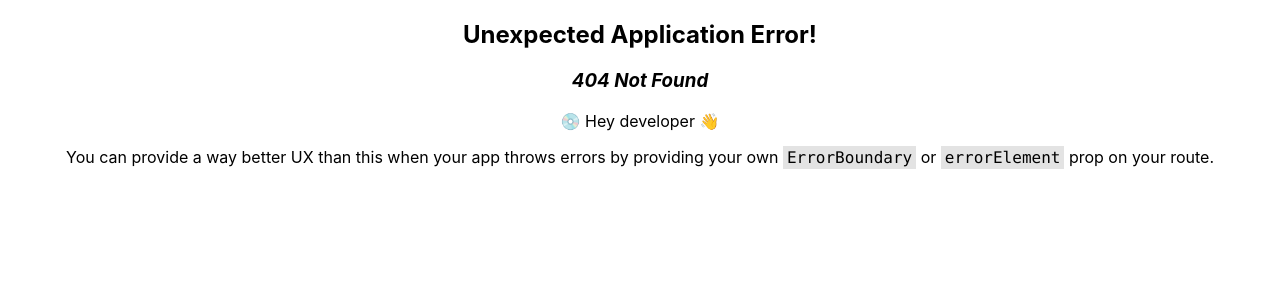
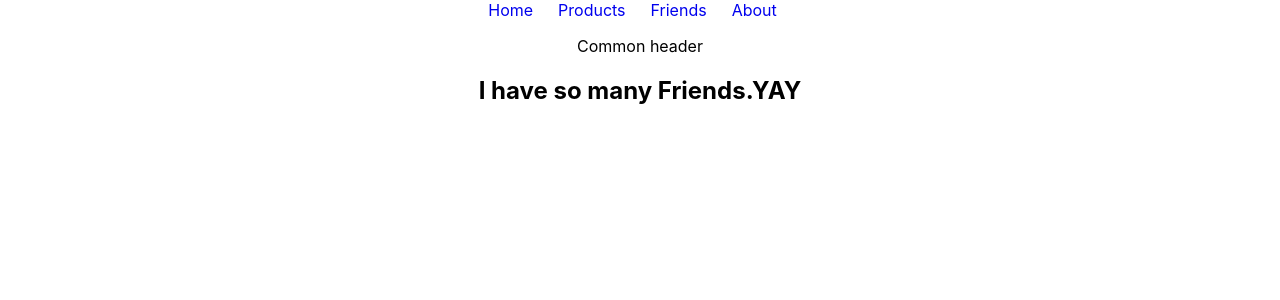
Before and after one commit to al-shaimon/explore-routes, a React (Create React App) app: page /friends in a window 1280 px wide. Before the commit this address had no page. Shown: the top 300 px of the page. Built offline with nearby package versions, Linux system fonts and the light colour scheme.

Commit message:
nested route, outlet

```diff
--- /dev/null
+++ b/src/Layout/Main.js
@@ -0,0 +1,14 @@
+import React from 'react';
+import { Outlet } from 'react-router-dom';
+import Header from '../components/Header/Header';
+
+const Main = () => {
+  return (
+    <div>
+      <Header></Header>
+      <Outlet></Outlet>
+    </div>
+  );
+};
+
+export default Main;
--- /dev/null
+++ b/src/components/Friends/Friends.js
@@ -0,0 +1,11 @@
+import React from 'react';
+
+const Friends = () => {
+  return (
+    <div>
+      <h2>I have so many Friends.YAY</h2>
+    </div>
+  );
+};
+
+export default Friends;
--- a/src/components/Header/Header.js
+++ b/src/components/Header/Header.js
@@ -5,9 +5,13 @@
 const Header = () => {
   return (
     <div className="header">
-      <Link to="/home">Home</Link>
-      <Link to="/about">About</Link>
-      <Link to="/products">Products</Link>
+      <nav>
+        <Link to="/home">Home</Link>
+        <Link to="/products">Products</Link>
+        <Link to="/friends">Friends</Link>
+        <Link to="/about">About</Link>
+      </nav>
+      <p>Common header</p>
     </div>
   );
 };
--- a/src/components/Home/Home.js
+++ b/src/components/Home/Home.js
@@ -1,10 +1,8 @@
 import React from 'react';
-import Header from '../Header/Header';
 
 const Home = () => {
   return (
     <div>
-      <Header></Header>
       <h3>This is the real home component.</h3>
     </div>
   );
--- a/src/components/Products/Products.js
+++ b/src/components/Products/Products.js
@@ -1,10 +1,8 @@
 import React from 'react';
-import Header from '../Header/Header';
 
 const Products = () => {
   return (
     <div>
-      <Header></Header>
       <h4>This is products</h4>
     </div>
   );
```
Also changed, not shown: src/App.js (+14 -5 lines).
